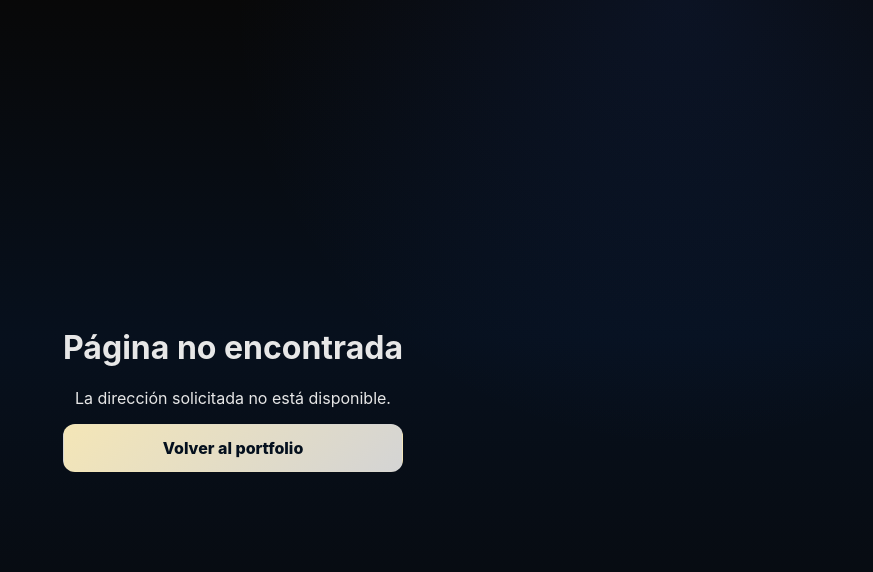
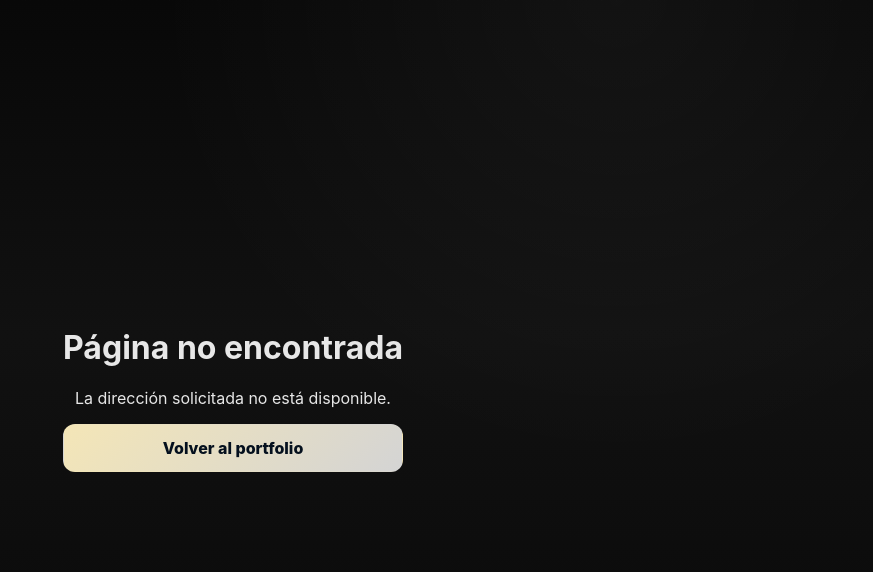
Before and after one commit to DylanDev08/Portfolio-Dylan, a React (Vite) app in the folder frontend/: page /404 in a window 1280 px wide. Shown: the top 572 px of the page, without its empty margins (407-1280 px from the left). Built offline with nearby package versions, Linux system fonts and the light colour scheme; no server answers.

Commit message:
style: dark HUD grid and subtle game UI interactions

```diff
--- a/frontend/src/styles/base.css
+++ b/frontend/src/styles/base.css
@@ -1,6 +1,6 @@
 *{box-sizing:border-box}
 html{scroll-behavior:smooth;scroll-padding-top:92px}
-body{margin:0;min-width:320px;background:radial-gradient(circle at 85% 0%,rgba(37,99,235,.12),transparent 28rem),linear-gradient(180deg,var(--bg),#07101d 42%,var(--bg));color:var(--text);font-size:16px;line-height:1.6;text-rendering:optimizeLegibility}
+body{margin:0;min-width:320px;background:radial-gradient(circle at 80% 0%,rgba(255,255,255,.045),transparent 29rem),linear-gradient(180deg,#080808,#111 42%,#080808);color:var(--text);font-size:16px;line-height:1.6;text-rendering:optimizeLegibility}
 body,button,input,textarea,select{font:inherit}
 body{overflow-x:hidden}
 a{text-decoration:none;color:inherit}
@@ -8,13 +8,20 @@ button{cursor:pointer}
 img{display:block;max-width:100%}
 h1,h2,h3,h4,p{margin-top:0}
 p{max-width:72ch}
-::selection{background:rgba(59,130,246,.35);color:#fff}
+::selection{background:rgba(244,230,183,.4);color:#fff}
 :focus-visible{outline:3px solid var(--accent-light);outline-offset:4px}
 .container{width:min(calc(100% - clamp(32px,6vw,72px)),var(--container));margin-inline:auto}
 .section{padding-block:var(--section-space)}
 .section--compact{padding-block:clamp(64px,6vw,88px)}
-.section--alt{background:rgba(10,20,36,.62);border-block:1px solid var(--border)}
+.section--alt{background:rgba(255,255,255,.025);border-block:1px solid var(--border)}
 .skip-link{position:fixed;z-index:999;top:12px;left:12px;transform:translateY(-160%);padding:10px 14px;border-radius:10px;background:#fff;color:#07111f;font-weight:800;transition:transform .2s}
 .skip-link:focus{transform:translateY(0)}
 .text-link{display:inline-flex;margin-top:28px;color:var(--accent-light);font-weight:800}
 @media(prefers-reduced-motion:reduce){html{scroll-behavior:auto}*,*::before,*::after{animation-duration:.01ms!important;animation-iteration-count:1!important;transition-duration:.01ms!important}}
+
+/* Game-inspired presentation: subtle HUD grid, high-contrast interaction */
+body::before{content:"";position:fixed;inset:0;pointer-events:none;z-index:0;opacity:.16;background-image:linear-gradient(rgba(255,255,255,.045) 1px,transparent 1px),linear-gradient(90deg,rgba(255,255,255,.045) 1px,transparent 1px);background-size:48px 48px;mask-image:linear-gradient(to bottom,black,transparent 85%)}
+#root{position:relative;isolation:isolate}
+.eyebrow{letter-spacing:.13em;text-transform:uppercase}
+.button,.route-card,.project-card{transition:transform .2s ease,border-color .2s ease,box-shadow .2s ease}
+@media(hover:hover) and (prefers-reduced-motion:no-preference){.route-card:hover,.project-card:hover{transform:translateY(-3px);border-color:rgba(244,230,183,.4)}}
```
